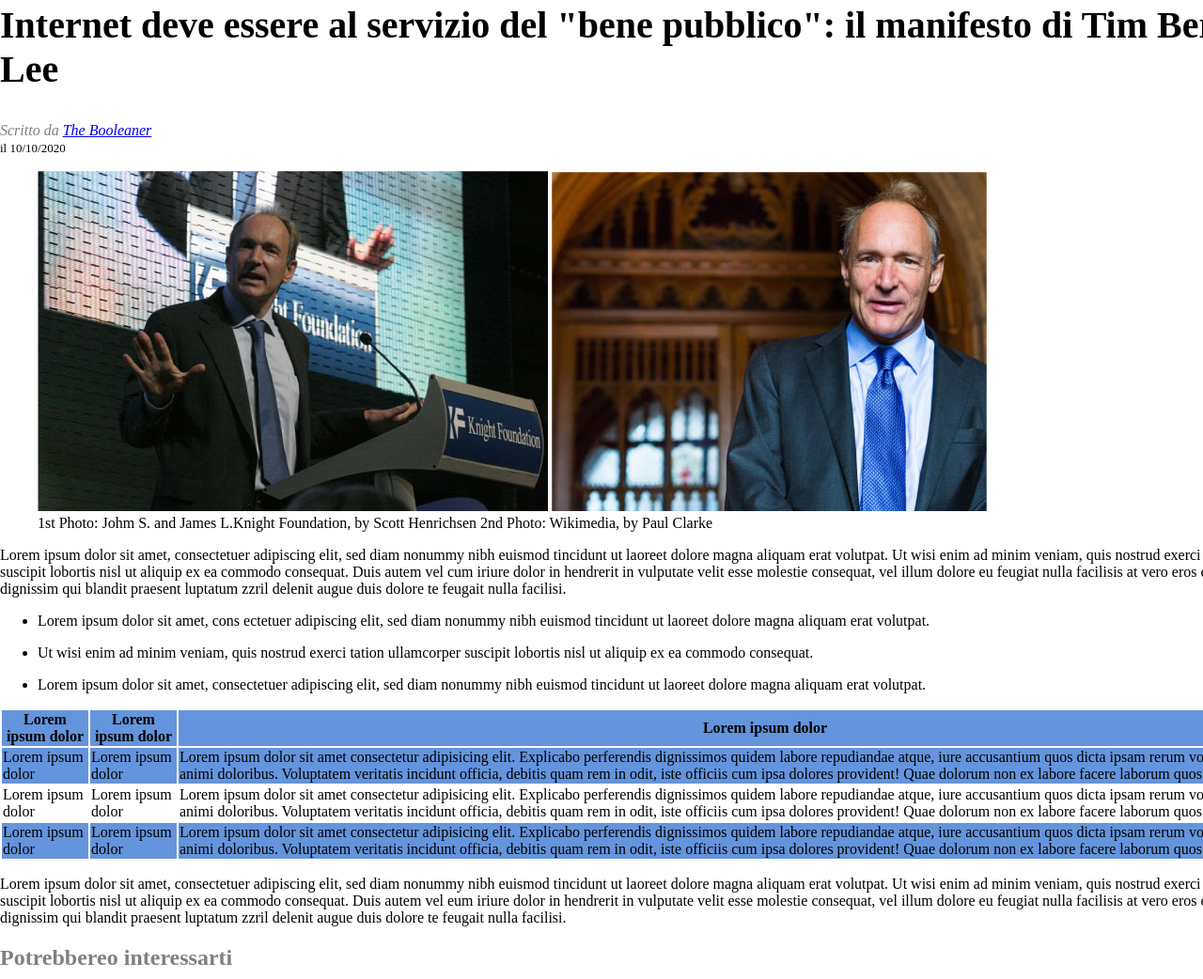
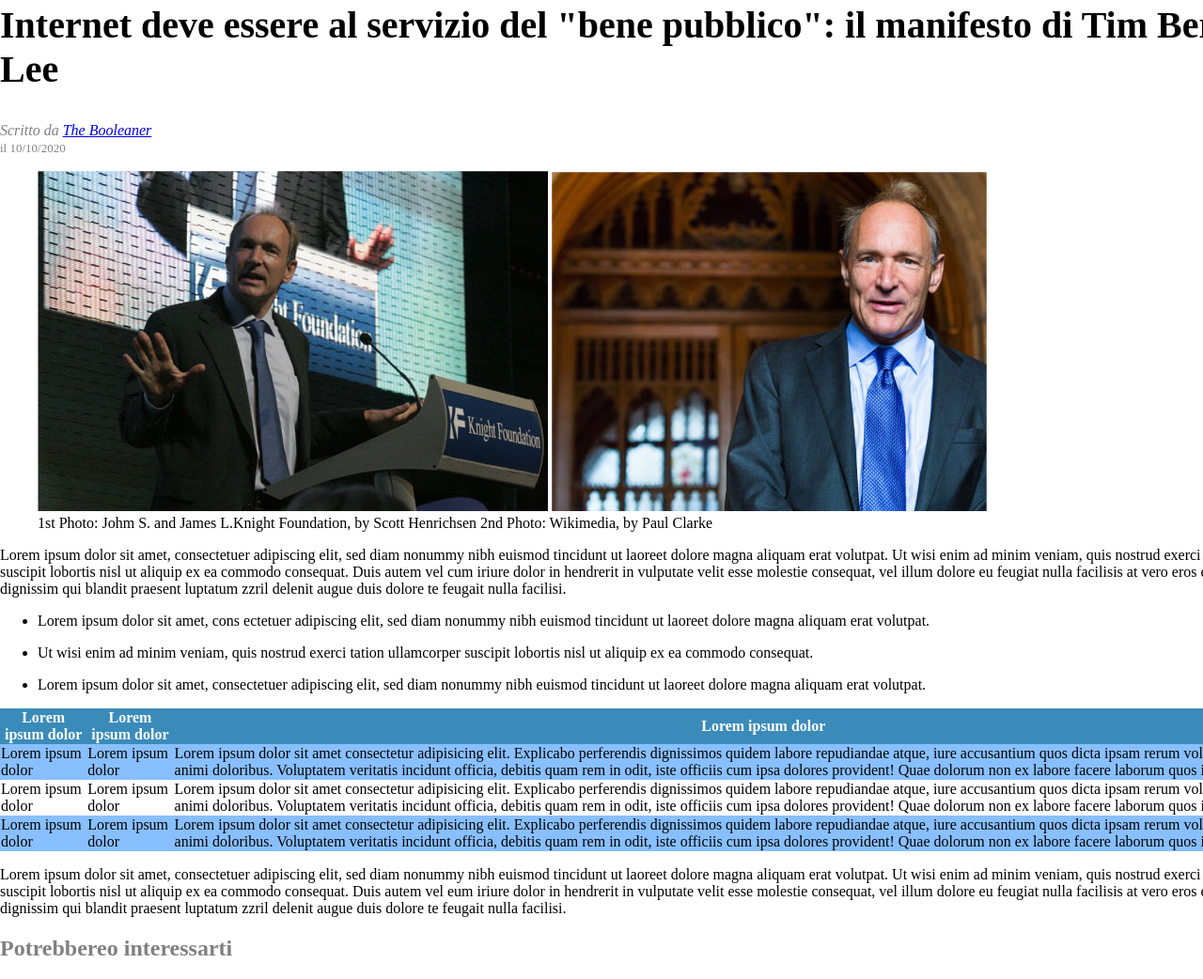
Before and after one commit to Yorbit/html-css-booleaner, a plain HTML site: page index.html in a window 1280 px wide. Shown: the part 210-1252 px from the top of the page at 94% size. Drawn offline with Linux system fonts and the light colour scheme.

Commit message:
Fix vari

```diff
--- a/index.html
+++ b/index.html
@@ -19,7 +19,7 @@
         </header>
         <h1>Internet deve essere al servizio del "bene pubblico": il manifesto di Tim Berners-Lee</h1>
         <address class="text-gray">Scritto da <a href="#">The Booleaner</a></address>
-        <time class="tect-gray text-small">il 10/10/2020</time>
+        <time class="text-gray text-small">il 10/10/2020</time>
       </header>
       <figure>
         <img src="tim-1.jpg" alt="Tim1">
@@ -43,7 +43,7 @@
       </ul>
       <table>
         <thead>
-          <tr class="odd">
+          <tr class="table-head">
             <th>Lorem ipsum dolor</th>
             <th>Lorem ipsum dolor</th>
             <th>Lorem ipsum dolor</th>
--- a/style.css
+++ b/style.css
@@ -35,7 +35,7 @@ h1{
 }
 
 .odd{
-    background-color: rgb(100, 148, 220);
+    background-color: rgb(136, 191, 255);
 }
 
 .even{
@@ -57,3 +57,12 @@ h1{
     background-size: cover;
     margin-bottom: 20px;
 }
+
+table{
+    border-collapse: collapse;
+}
+
+.table-head{
+    background-color: rgb(58, 139, 186);
+    color: white;
+}
```
